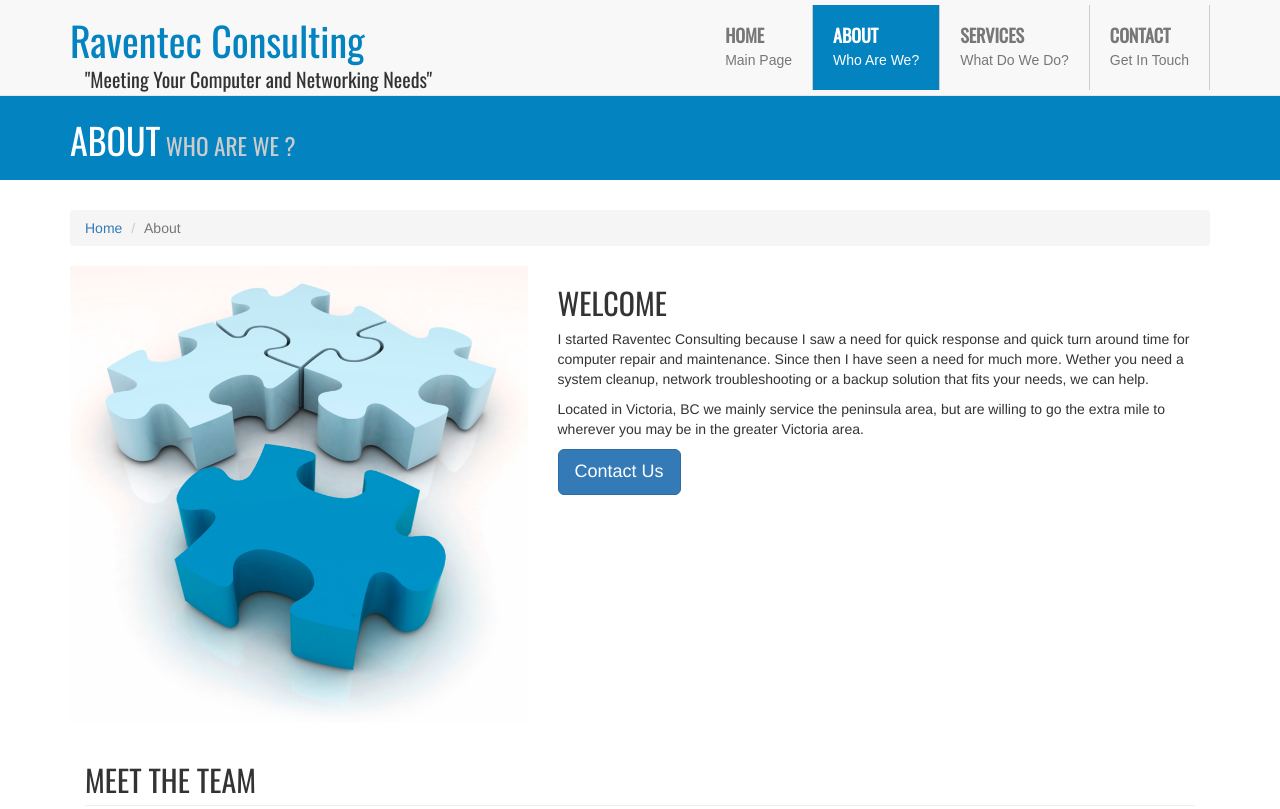
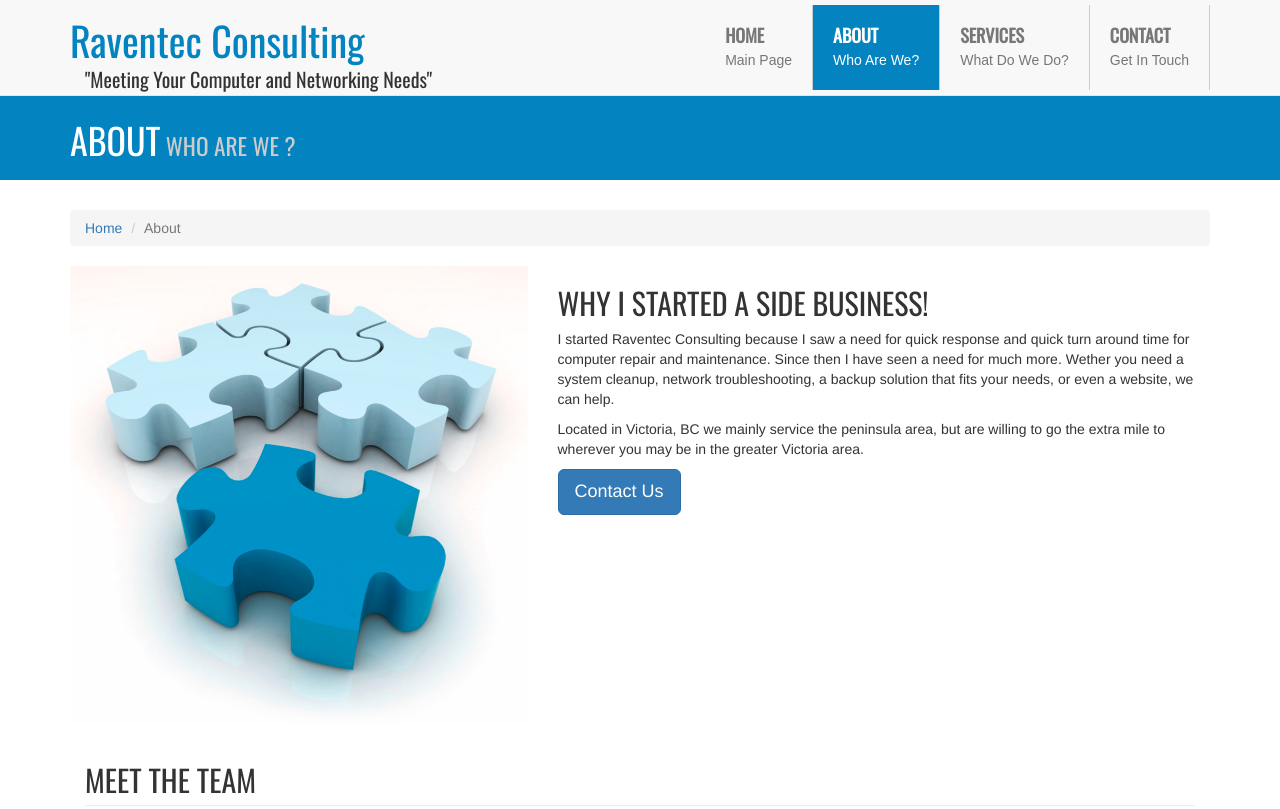
Before and after one commit to raventec/Raventec, a plain HTML site: page about.html in a window 1280 px wide. Shown: the top 809 px of the page. Drawn offline with nearby package versions, Linux system fonts and the light colour scheme.

Commit message:
Little wording adjustments

```diff
--- a/about.html
+++ b/about.html
@@ -61,9 +61,9 @@
           <img src="img/puzzle.jpg" class="img-responsive">
         </div>
         <div class="col-md-7">
-          <h2>Welcome</h2>
+          <h2>Why I started a side business!</h2>
           <p>I started Raventec Consulting because I saw a need for quick response and quick turn around time for computer repair and maintenance.  Since then I have seen a need for much more.  Wether you need a system cleanup,
-          network troubleshooting or a backup solution that fits your needs, we can help.  </p>
+          network troubleshooting, a backup solution that fits your needs, or even a website, we can help.  </p>
           <p>Located in Victoria, BC we mainly service the peninsula area, but are willing to go the extra mile to wherever you may be in the greater Victoria area.</p>
            <a href="contact.html" class="btn btn-primary btn-lg">Contact Us</a>
         </div>
```
Also changed, not shown: index.html (+1 -1 lines), services.html (+1 -1 lines).
